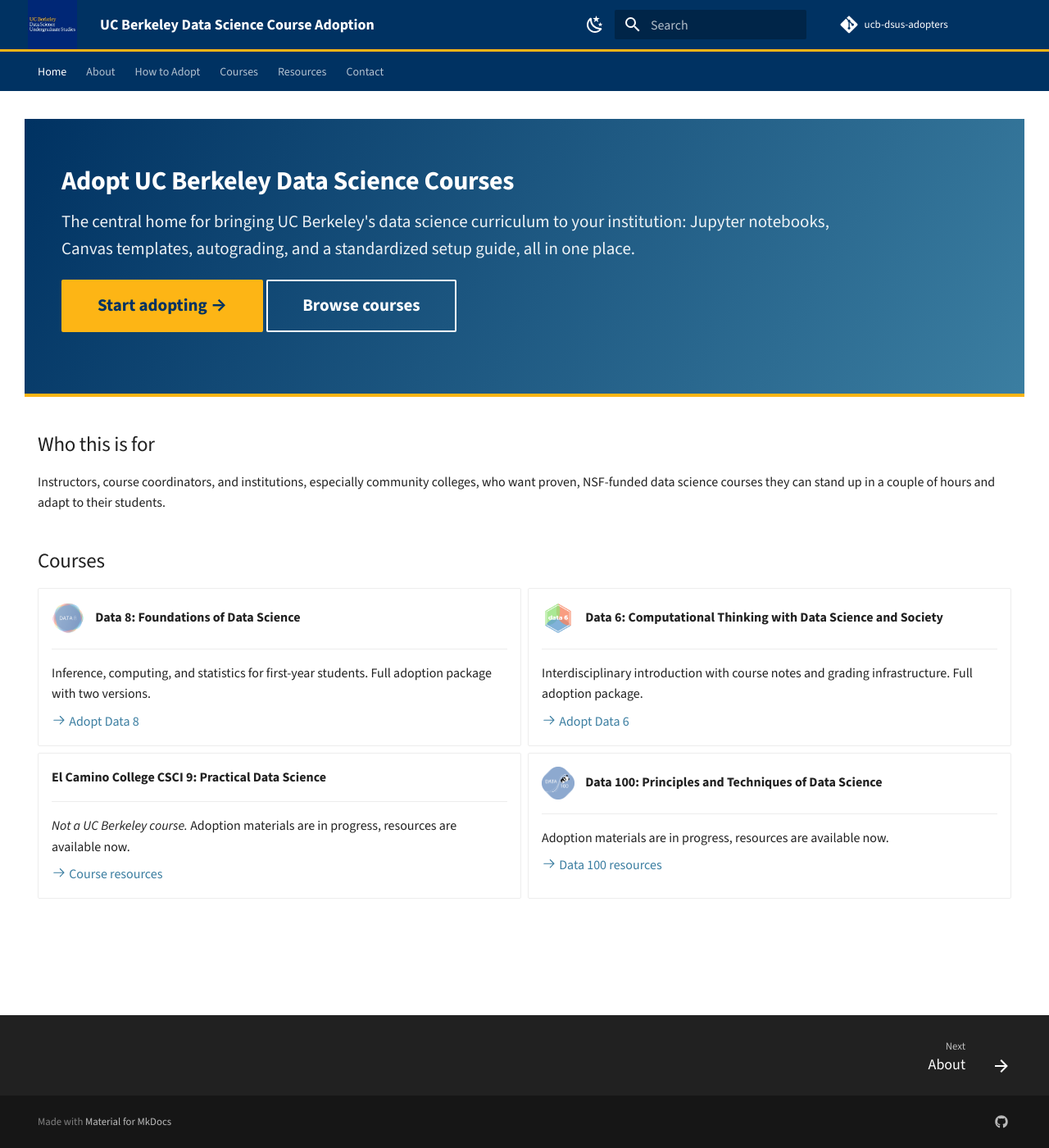
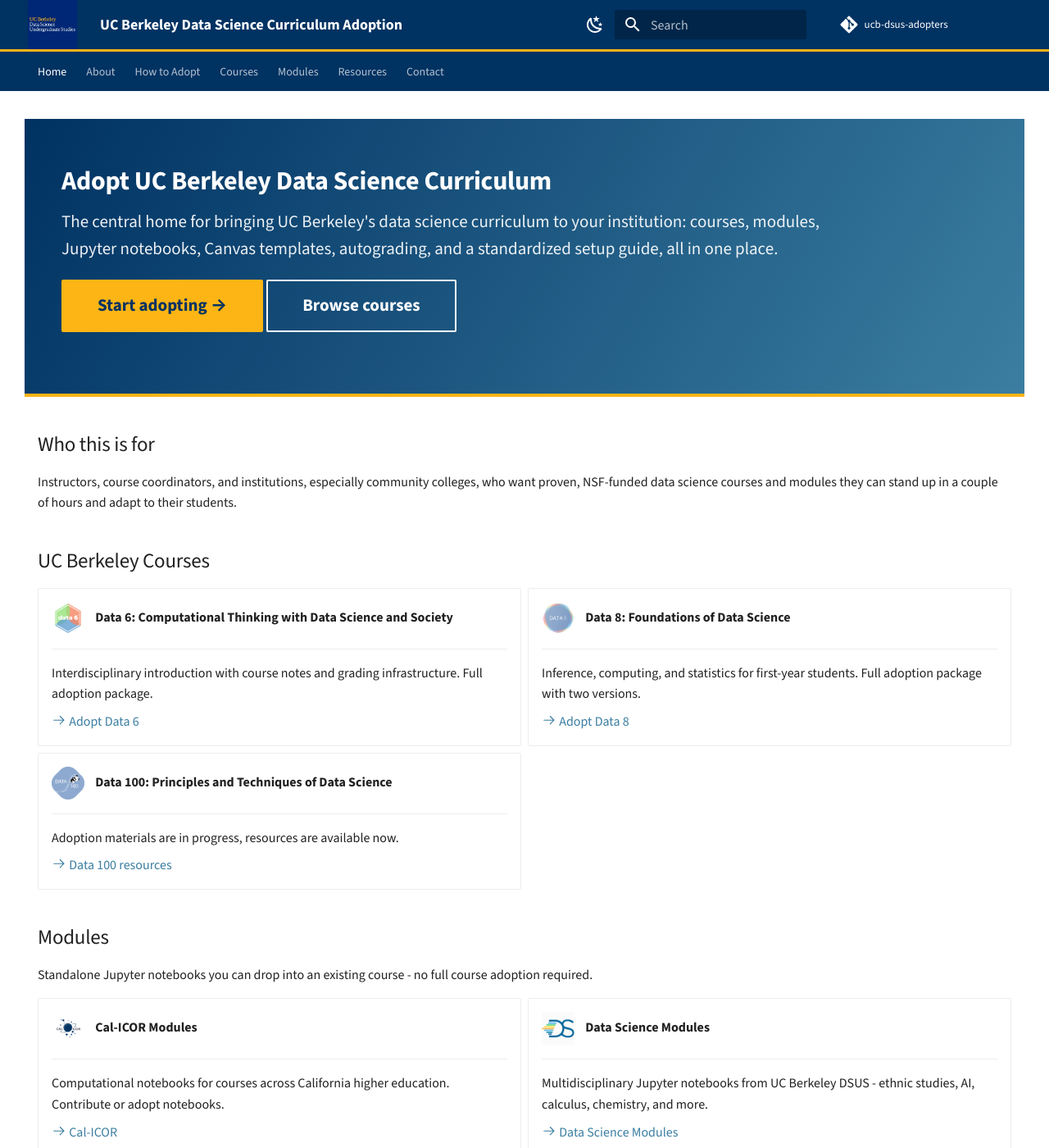
Before and after one commit to ucb-dsus-adopters/ucb-dsus-adopters.github.io, an MkDocs documentation site: the page built from docs/index.md, in a window 1280 px wide and 1400 px high. Shown: the whole window at 82% size. Built offline with MkDocs 1.6.1 and Material for MkDocs 9.7.7, drawn with Linux system fonts in a browser that asks for light colours; comment, search, counter and statistics services are not loaded; some of the changed text lies outside the part shown.

Commit message:
feat(modules): cal-icor modules and uc berkeley dsus modules

```diff
--- a/docs/index.md
+++ b/docs/index.md
@@ -6,11 +6,11 @@
 
 <div class="hero" markdown>
 
-# Adopt UC Berkeley Data Science Courses
+# Adopt UC Berkeley Data Science Curriculum
 
 The central home for bringing UC Berkeley's data science curriculum to your institution:
-Jupyter notebooks, Canvas templates, autograding, and a standardized setup guide, all in
-one place.
+courses, modules, Jupyter notebooks, Canvas templates, autograding, and a standardized
+setup guide, all in one place.
 
 [Start adopting →](how-to-adopt/index.md){ .md-button .md-button--primary }
 [Browse courses](courses/index.md){ .md-button }
@@ -20,12 +20,21 @@
 ## Who this is for
 
 Instructors, course coordinators, and institutions, especially community colleges, who
-want proven, NSF-funded data science courses they can stand up in a couple of hours and
-adapt to their students.
+want proven, NSF-funded data science courses and modules they can stand up in a couple of
+hours and adapt to their students.
 
-## Courses
+## UC Berkeley Courses
 
 <div class="grid cards cards-2x2" markdown>
+
+-   ![Data 6](assets/data6_logo.png){ .card-logo } **Data 6: Computational Thinking with Data Science and Society**
+
+    ---
+
+    Interdisciplinary introduction with course notes and grading infrastructure. Full
+    adoption package.
+
+    [:octicons-arrow-right-24: Adopt Data 6](courses/data6.md)
 
 -   ![Data 8](assets/data8logo.png){ .card-logo } **Data 8: Foundations of Data Science**
 
@@ -36,23 +45,6 @@
 
     [:octicons-arrow-right-24: Adopt Data 8](courses/data8.md)
 
--   ![Data 6](assets/data6_logo.png){ .card-logo } **Data 6: Computational Thinking with Data Science and Society**
-
-    ---
-
-    Interdisciplinary introduction with course notes and grading infrastructure. Full
-    adoption package.
-
-    [:octicons-arrow-right-24: Adopt Data 6](courses/data6.md)
-
--   **El Camino College CSCI 9: Practical Data Science**
-
-    ---
-
-    *Not a UC Berkeley course.* Adoption materials are in progress, resources are available now.
-
-    [:octicons-arrow-right-24: Course resources](courses/data9.md)
-
 -   ![Data 100](assets/data100_logo.png){ .card-logo } **Data 100: Principles and Techniques of Data Science**
 
     ---
@@ -62,3 +54,48 @@
     [:octicons-arrow-right-24: Data 100 resources](courses/data100.md)
 
 </div>
+
+## Modules
+
+Standalone Jupyter notebooks you can drop into an existing course - no full course adoption
+required.
+
+<div class="grid cards cards-2x2" markdown>
+
+-   ![Cal-ICOR](assets/cal-icor.png){ .card-logo } **Cal-ICOR Modules**
+
+    ---
+
+    Computational notebooks for courses across California higher education. Contribute or
+    adopt notebooks.
+
+    [:octicons-arrow-right-24: Cal-ICOR](modules/cal-icor.md)
+
+-   ![DSUS](assets/dsus_modules.png){ .card-logo } **Data Science Modules**
+
+    ---
+
+    Multidisciplinary Jupyter notebooks from UC Berkeley DSUS - ethnic studies, AI,
+    calculus, chemistry, and more.
+
+    [:octicons-arrow-right-24: Data Science Modules](modules/ds-modules.md)
+
+</div>
+
+## Partner Courses
+
+Courses developed outside UC Berkeley that share the same open-source infrastructure and
+adoption workflow.
+
+<div class="grid cards cards-2x2" markdown>
+
+-   ![El Camino College](assets/ecc.jpeg){ .card-logo } **El Camino College CSCI 9: Practical Data Science**
+
+    ---
+
+    A collaboration with UC Berkeley Data Science Modules. Adoption materials are in
+    progress, resources are available now.
+
+    [:octicons-arrow-right-24: CSCI 9 resources](courses/csci9.md)
+
+</div>
--- a/docs/stylesheets/extra.css
+++ b/docs/stylesheets/extra.css
@@ -182,6 +182,18 @@
   background: linear-gradient(120deg, #0B4F8A 0%, #4F9BD0 100%);
 }
 
+.md-typeset .course-hero--cal-icor {
+  background: linear-gradient(120deg, #152D4A 0%, #2A5F8F 100%);
+}
+
+.md-typeset .course-hero--ds-modules {
+  background: linear-gradient(120deg, #003262 0%, #3B7EA1 100%);
+}
+
+.md-typeset .course-hero--ecc {
+  background: linear-gradient(120deg, #0D3B7A 0%, #2B78C2 100%);
+}
+
 .md-typeset .course-hero h1 {
   color: #ffffff;
   margin: 0;
--- a/mkdocs.yml
+++ b/mkdocs.yml
@@ -1,7 +1,8 @@
-site_name: UC Berkeley Data Science Course Adoption
+site_name: UC Berkeley Data Science Curriculum Adoption
 site_description: >-
-  The central home for adopting UC Berkeley Data Science courses: standardized
-  setup, Canvas import, and Otter autograding instructions for adopters.
+  The central home for adopting UC Berkeley Data Science curriculum: courses,
+  modules, and partner resources with standardized setup, Canvas import, and
+  Otter autograding instructions for adopters.
 site_url: https://ucb-dsus-adopters.github.io
 repo_url: https://github.com/ucb-dsus-adopters/ucb-dsus-adopters.github.io
 repo_name: ucb-dsus-adopters
@@ -89,10 +90,14 @@
       - Support: how-to-adopt/support.md
   - Courses:
       - Overview: courses/index.md
+      - Data 6: courses/data6.md
       - Data 8: courses/data8.md
-      - Data 6: courses/data6.md
-      - ECC CSCI 9: courses/data9.md
       - Data 100: courses/data100.md
+      - ECC CSCI 9: courses/csci9.md
+  - Modules:
+      - Overview: modules/index.md
+      - Cal-ICOR: modules/cal-icor.md
+      - Data Science Modules: modules/ds-modules.md
   - Resources:
       - FAQ: resources/faq.md
       - Glossary: resources/glossary.md
```
Also changed, not shown: docs/about.md (+4 -4 lines), docs/courses/csci9.md (renamed from docs/courses/data9.md, +2 -1 lines), docs/courses/index.md (+27 -13 lines), docs/modules/cal-icor.md (added, +29 -0 lines), docs/modules/ds-modules.md (added, +25 -0 lines), docs/modules/index.md (added, +29 -0 lines), docs/assets/dsus_modules.png (added).
